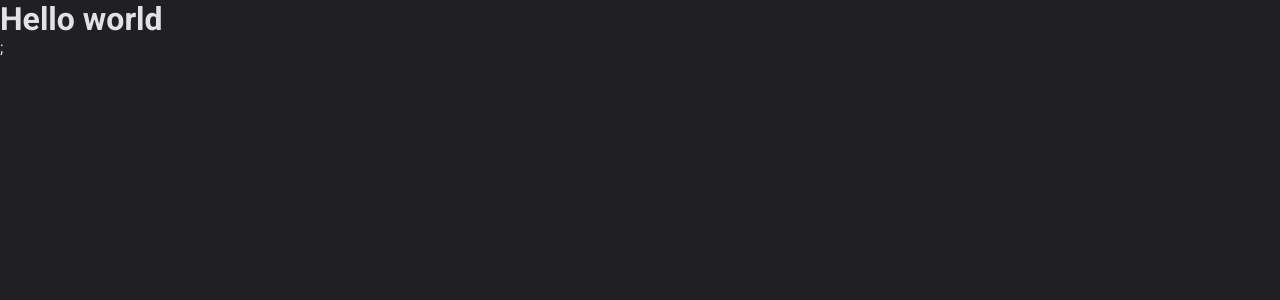
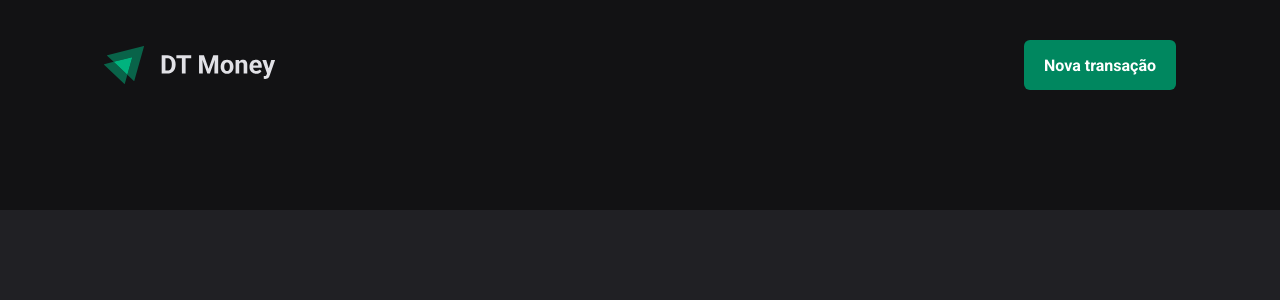
Before and after one commit to lucastheldl/React-DT-Money, a React (Vite) app: page / in a window 1280 px wide. Shown: the top 300 px of the page. Built offline with nearby package versions, Linux system fonts and the light colour scheme.

Commit message:
feat: initial styles and header component

```diff
--- a/src/@types/styled.d.ts
+++ b/src/@types/styled.d.ts
@@ -3,6 +3,6 @@
 
 type ThemeType = typeof defaultTheme;
 
-declare module "styled-component" {
+declare module "styled-components" {
   export interface DefaultTheme extends ThemeType {}
 }
--- a/src/App.tsx
+++ b/src/App.tsx
@@ -1,12 +1,13 @@
 import { ThemeProvider } from "styled-components";
 import { defaultTheme } from "./styles/themes/default";
 import { GlobalStyle } from "./styles/global";
+import { Transactions } from "./pages/Transactions";
 
 export function App() {
   return (
     <ThemeProvider theme={defaultTheme}>
       <GlobalStyle />
-      <h1>Hello world</h1>;
+      <Transactions />
     </ThemeProvider>
   );
 }
--- /dev/null
+++ b/src/components/Header/index.tsx
@@ -0,0 +1,17 @@
+import { HeaderContainer, HeaderContent, NewTransactionButton } from "./styles";
+
+import logoImg from "../../assets/Logo.svg";
+
+export function Header() {
+  return (
+    <div>
+      <HeaderContainer>
+        <HeaderContent>
+          <img src={logoImg} alt="" />
+
+          <NewTransactionButton>Nova transação</NewTransactionButton>
+        </HeaderContent>
+      </HeaderContainer>
+    </div>
+  );
+}
--- /dev/null
+++ b/src/components/Header/styles.ts
@@ -0,0 +1,33 @@
+import { styled } from "styled-components";
+
+export const HeaderContainer = styled.header`
+  background: ${(props) => props.theme["gray-900"]};
+  padding: 2.5rem 0 7.5rem;
+`;
+
+export const HeaderContent = styled.div`
+  width: 100%;
+  max-width: 1120px;
+  margin: 0 auto;
+  padding: 0 1.5rem;
+
+  display: flex;
+  justify-content: space-between;
+  align-items: center;
+`;
+
+export const NewTransactionButton = styled.button`
+  height: 50px;
+  border: 0;
+  background: ${(props) => props.theme["green-500"]};
+  color: ${(props) => props.theme["white"]};
+  font-weight: bold;
+  padding: 0 1.25rem;
+  border-radius: 6px;
+  cursor: pointer;
+
+  &:hover {
+    background: ${(props) => props.theme["green-700"]};
+    transition: background-color 0.2s;
+  }
+`;
--- /dev/null
+++ b/src/pages/Transactions/index.tsx
@@ -0,0 +1,9 @@
+import { Header } from "../../components/Header";
+
+export function Transactions() {
+  return (
+    <div className="">
+      <Header />
+    </div>
+  );
+}
```
Also changed, not shown: src/assets/Logo.svg (added), src/pages/Transactions/styles.ts (added).
